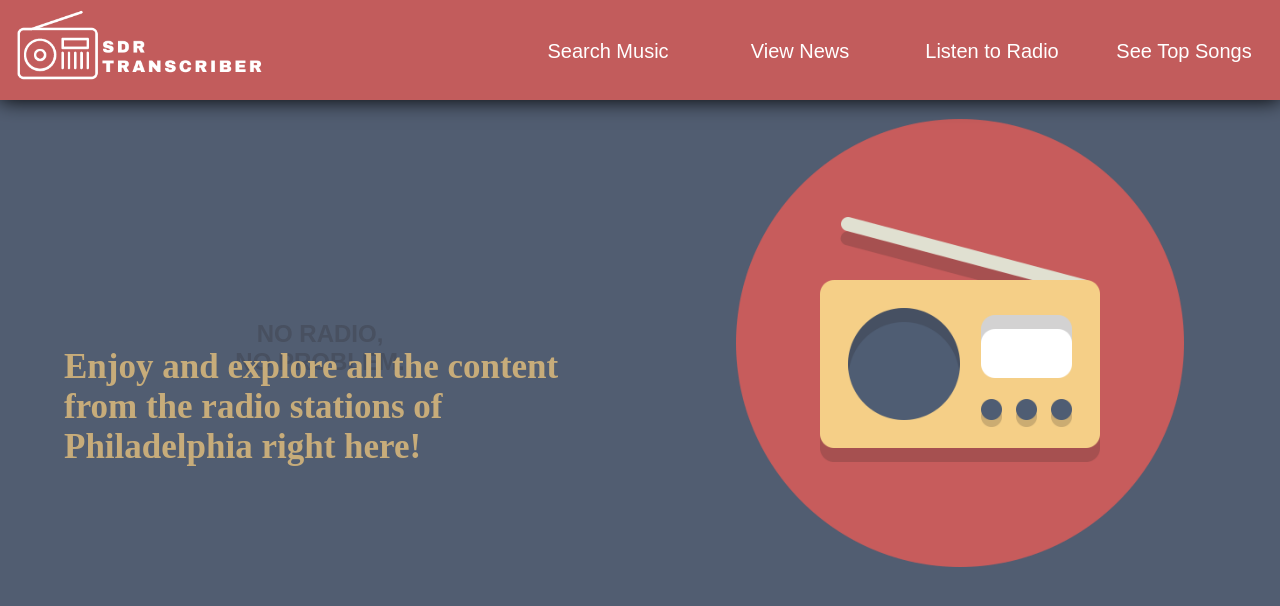
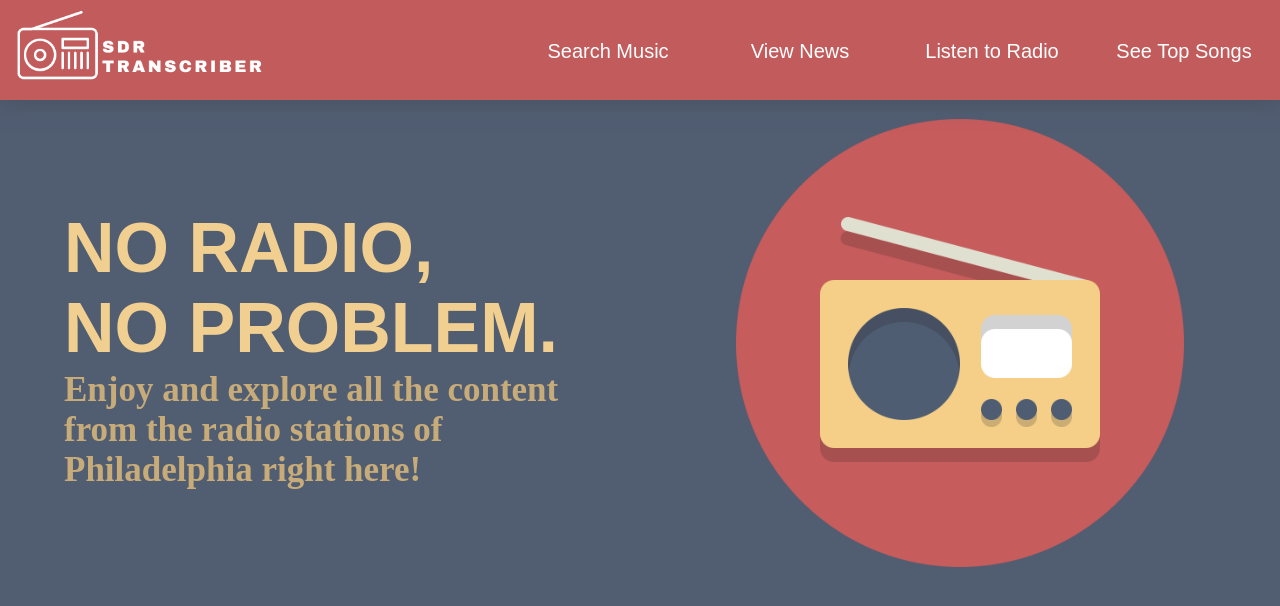
Before and after one commit to warbl/sdrtranscriber, a React (Create React App) app in the folder client/: page / in a window 1280 px wide. Shown: the top 606 px of the page. Built offline with nearby package versions, Linux system fonts and the light colour scheme; no server answers.

Commit message:
search music page updates(not a lot done)

```diff
--- a/client/src/components/homePage/home.js
+++ b/client/src/components/homePage/home.js
@@ -38,7 +38,7 @@ export default function Home() {
             </div>}
             <div className="home">
                 <div className="content">
-                    <h1 className="heading">NO RADIO,<br/> NO PROBLEM.</h1>
+                    <h1 className="homeHeading">NO RADIO,<br/> NO PROBLEM.</h1>
                     <h3 className="paragraph">Enjoy and explore all the content from the radio stations of Philadelphia right here!</h3>
                 </div>
                 <img className="icon" src={radio} alt="home page icon" />
--- a/client/src/components/homePage/homeStyle.css
+++ b/client/src/components/homePage/homeStyle.css
@@ -14,7 +14,7 @@
     align-items: center;
 }
 
-.heading{
+.homeHeading{
     font-family: 'Archivo Black', sans-serif;
     font-weight: bold;
     font-size: 70px;
--- a/client/src/components/musicSection/musicSection.css
+++ b/client/src/components/musicSection/musicSection.css
@@ -94,9 +94,8 @@
 .song{
     display: flex;
     flex-direction: row;
-    align-items: center;
     padding: 10px;
-    border: black thin solid;
+    box-shadow: 5px 5px 5px 5px #485060;
     margin: .75em;
     background-color: white;
     width: 60%;
@@ -104,6 +103,7 @@
 
 .album-image{
     width:300px;
+    float: right;
 }
 
 .album-image img {
@@ -116,6 +116,7 @@
     width: 600px;
     font-family: 'Garamond Premier Pro', serif;
     font-size: 18px;
+    float: left;
 }
 
 h1{
--- a/client/src/components/navBar/navbar.css
+++ b/client/src/components/navBar/navbar.css
@@ -12,7 +12,7 @@
     width: 100%;
     min-width: 500px;
     height: 100px;
-    box-shadow: 0px 0px 20px 0px #000000;
+    box-shadow: 0px 0px 22px 0px #485060;
 }
 
 .logo {
```
